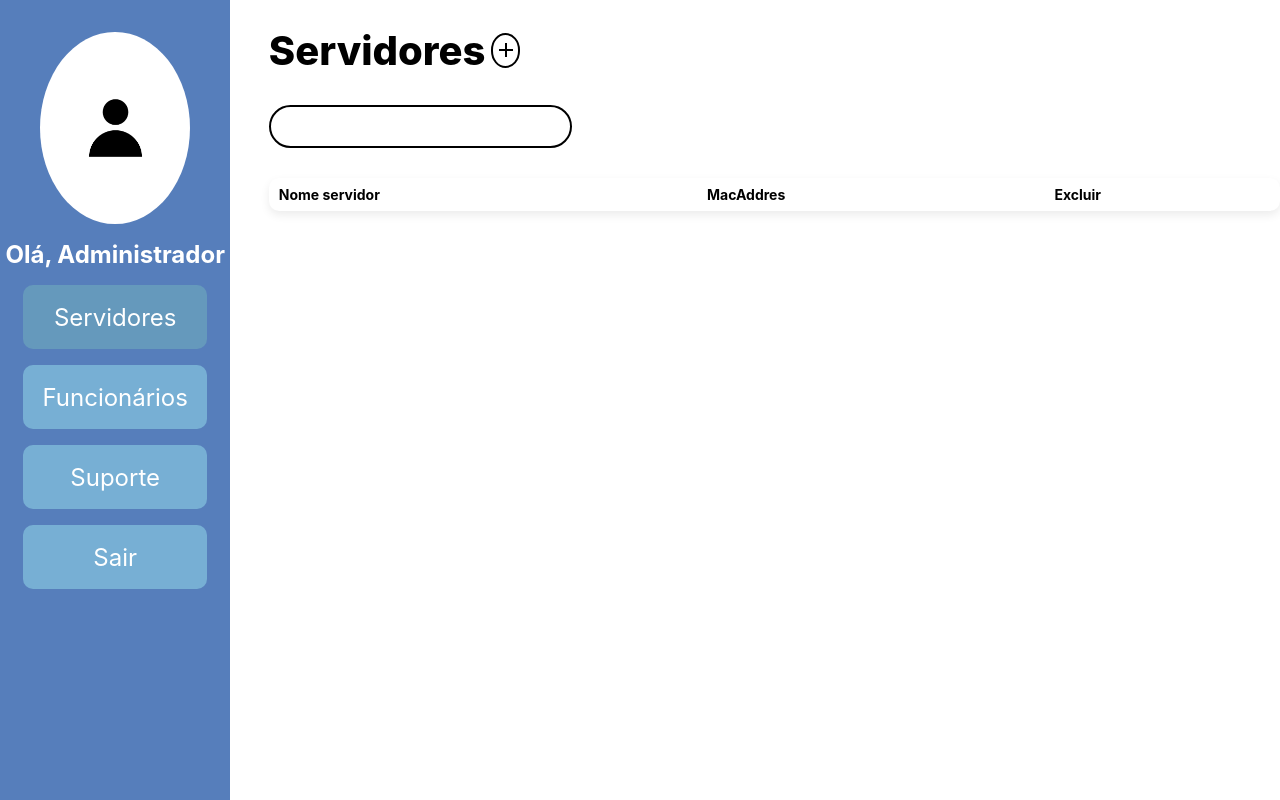
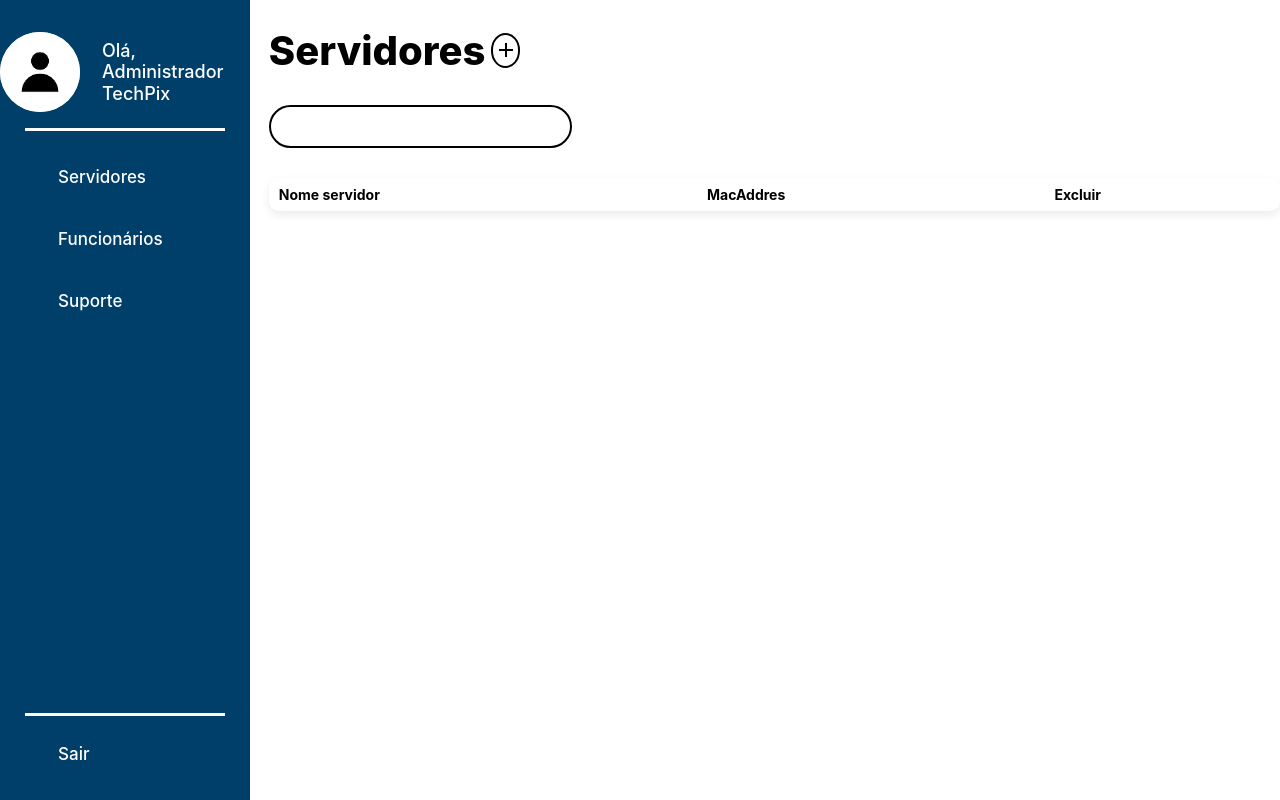
Before and after one commit to techPix2/web-application, a website: page public/root/gerenciamentoServidores.html in a window 1280 px wide. Drawn offline with Linux system fonts and the light colour scheme; no server answers; a web font is replaced by a local one.

Commit message:
sidebar padronizado no gereciamentoServidores

```diff
--- a/public/css/gerenciarServidores.css
+++ b/public/css/gerenciarServidores.css
@@ -38,17 +38,94 @@
     justify-content: start;
 }
 
-.nav-lateral{
+
+.nav-lateral {
+    background-color: var(--azulEscuro, #003f69);
+    width: 220px;
+    min-height: 100vh;
     display: flex;
     flex-direction: column;
-    justify-content: flex-start;
     align-items: center;
-    padding-top: 2rem;
-    width: 260px;
-    height: 100vh;
-    background-color: #567EBB;
-    gap: 1rem;
+    padding: 32px 0 24px 0;
     position: fixed;
+    left: 0;
+    top: 0;
+    z-index: 10;
+    justify-content: space-between;
+}
+
+.profileHeader {
+    display: flex;
+    align-items: center;
+    gap: 12px;
+    width: 100%;
+    justify-content: center;
+    margin-bottom: 8px;
+}
+
+.profilePicture {
+    width: 80px;
+    height: 80px;
+    border-radius: 50%;
+    margin-bottom: 0;
+    object-fit: cover;
+    background: #fff;
+}
+
+.profileInfo {
+    display: flex;
+    flex-direction: column;
+    justify-content: center;
+    margin-left: 10px;
+}
+
+.usuario {
+    color: white;
+    font-size: 18px;
+    font-weight: 500;
+    line-height: 1.2;
+}
+
+.sidebar-separator,
+.sidebar-separator-bottom {
+    width: 80%;
+    border: none;
+    border-top: 3px solid white;
+    margin: 8px auto 24px auto;
+}
+
+.sidebar-separator-bottom {
+    margin: 32px auto 16px auto;
+}
+
+.buttonsNavbar {
+    display: flex;
+    flex-direction: column;
+    gap: 18px;
+    width: 100%;
+    align-items: center;
+    margin-bottom: auto;
+}
+
+.buttonNavbar {
+    width: 170px;
+    padding: 12px 0;
+    background: none;
+    border: none;
+    border-radius: 8px;
+    color: white;
+    font-size: 17px;
+    font-weight: 500;
+    cursor: pointer;
+    transition: background 0.2s, color 0.2s;
+    text-align: left;
+    padding-left: 18px;
+}
+
+.buttonNavbar:hover,
+.buttonNavbar.active {
+    background: white;
+    color: var(--azulEscuro, #003f69);
 }
 
 .nav-logo-user{
@@ -772,7 +849,6 @@ select:hover {
     border-radius: 6px;
     cursor: pointer;
     font-size: 13px;
-    float: left;
     transition: background-color 0.2s ease;
     display: inline-block;
     vertical-align: middle;
@@ -818,8 +894,14 @@ select:hover {
     justify-content: center;
 }
 
-/* Responsive Design */
-/* Small devices (mobile phones, 600px and up) */
+
+.nav-lateral, .sideBar {
+    width: 250px !important;
+
+}
+
+
+
 @media (min-width: 600px) {
     .nav-lateral {
         width: 25%;
@@ -860,7 +942,6 @@ select:hover {
     }
 }
 
-/* Medium devices (tablets, 768px and up) */
 @media (min-width: 768px) {
     .nav-lateral {
         width: 22%;
@@ -896,7 +977,6 @@ select:hover {
     }
 }
 
-/* Large devices (desktops, 992px and up) */
 @media (min-width: 992px) {
     .nav-lateral {
         width: 20%;
@@ -932,7 +1012,7 @@ select:hover {
     }
 }
 
-/* Extra large devices (large desktops, 1200px and up) */
+
 @media (min-width: 1200px) {
     .nav-lateral {
         width: 18%;
--- a/public/root/gerenciamentoServidores.html
+++ b/public/root/gerenciamentoServidores.html
@@ -9,30 +9,30 @@
     <link rel="preconnect" href="https://fonts.googleapis.com">
     <link rel="preconnect" href="https://fonts.gstatic.com" crossorigin>
     <link href="https://fonts.googleapis.com/css2?family=Kdam+Thmor+Pro&display=swap" rel="stylesheet">
-<script src="../js/gerenciarServidores.js"></script>
+    <script src="../js/gerenciarServidores.js"></script>
 </head>
 
 <body onload="listarServidores()">
     <div class="container">
-        <!-- Sessão Lateral -->
+
         <div class="nav-lateral">
-            <div class="nav-logo-user">
-                <img src="../uploads/perfil-padrão.png" alt="">
+            <div class="profileHeader">
+                <img src="../uploads/perfil-padrão.png" alt="" class="profilePicture">
+                <div class="profileInfo">
+                    <span class="usuario">Olá, <span id="razao">Administrador</span><br>TechPix</span>
+                </div>
             </div>
-            <div class="nav-texto">
-                <h1>Olá, <span id="razao">Administrador</span></h1>
+            <hr class="sidebar-separator">
+            <div class="buttonsNavbar">
+                <button class="buttonNavbar " onclick="window.location.href='../root/gerenciamentoServidores.html'">Servidores
+                </button>
+                <button class="buttonNavbar" onclick="window.location.href='./contaEmpresaRootFuncionarios.html'">Funcionários
+                </button>
+                <button class="buttonNavbar" onclick="window.location.href='../index.html'">Suporte</button>
             </div>
-            <div class="nav-botoes">
-                <a href="../root/gerenciamentoServidores.html" id="atual" class="btn_nav_ativado">Servidores</a>
-            </div>
-            <div class="nav-botoes">
-                <a href="./contaEmpresaRootFuncionarios.html" class="btn_nav">Funcionários</a>
-            </div>
-            <div class="nav-botoes">
-                <a href="../index.html" class="btn_nav">Suporte</a>
-            </div>
-            <div class="nav-botoes">
-                <a href="../index.html" class="btn_nav" id="sair">Sair</a>
+            <hr class="sidebar-separator-bottom">
+            <div class="buttonsBaixo">
+                <button class="buttonNavbar" onclick="window.location.href='../index.html'">Sair</button>
             </div>
         </div>
 
@@ -49,10 +49,9 @@
                     <span class="horario" id="horario"></span>
                 </div>
             </div>
-                <div style="display: flex; flex-direction: row; align-items: center; gap: 1%">
-                    <input class="input-search" type="text" oninput="mostrarCards(0)" id="ipt_search">
-                </div>
-
+            <div style="display: flex; flex-direction: row; align-items: center; gap: 1%">
+                <input class="input-search" type="text" oninput="mostrarCards(0)" id="ipt_search">
+            </div>
 
             <div>
                 <table id="table_servidores">
@@ -64,17 +63,17 @@
                     <tr>
                         <td>John</td>
                         <td>Doe</td>
+                        <td></td>
                     </tr>
                     <tr>
                         <td>Jane</td>
                         <td>Doe</td>
+                        <td></td>
                     </tr>
                 </table>
             </div>
             <div id="div_inferior"></div>
         </div>
-
-
     </div>
 </body>
 
```
Also changed, not shown: public/root/contaEmpresaRootFuncionarios.html (+1 -1 lines).
